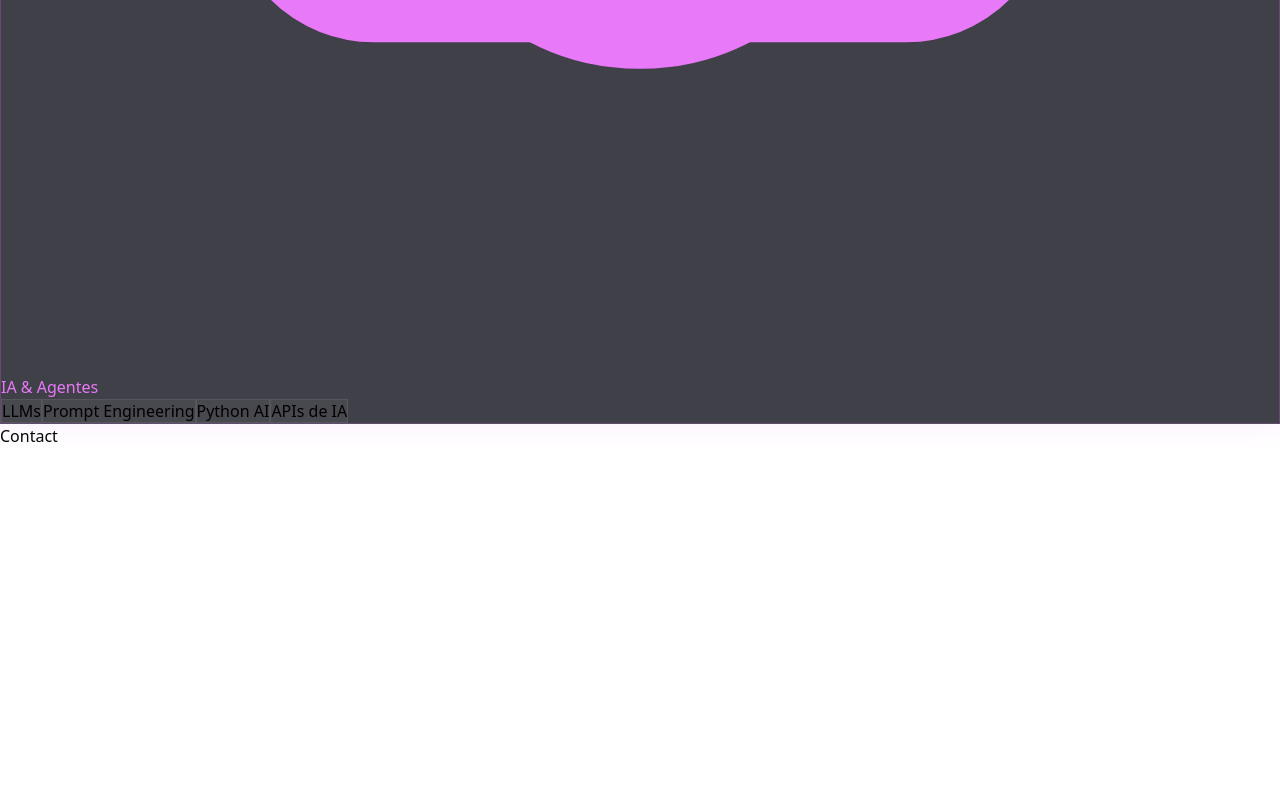
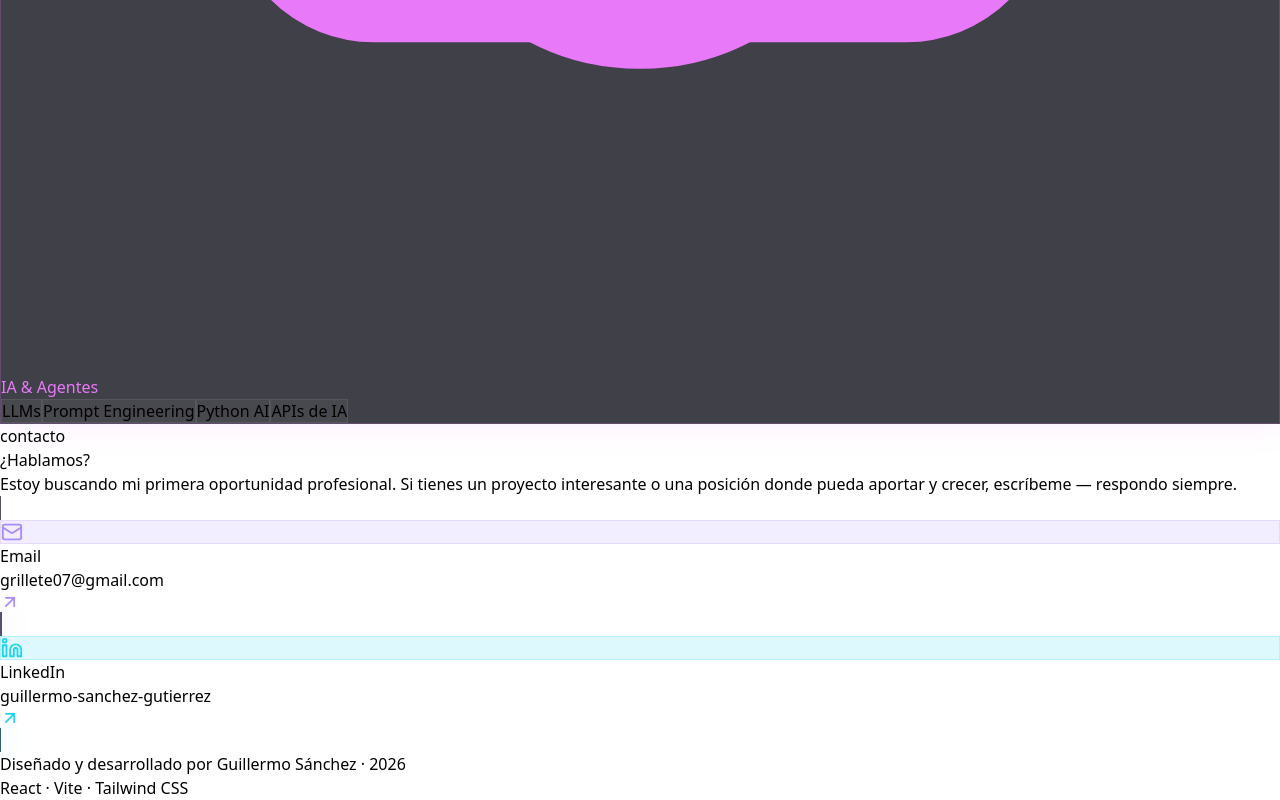
Before and after one commit to grilletee/portfolio, a React app: page / in a window 1280 px wide. Shown: the part 8827-9627 px from the top of the page. Before the commit the page ends 9275 px from the top, so only its background shows below. Built offline with nearby package versions, Linux system fonts and the light colour scheme; the HTML template or start-up script is replaced by a standard one.

Commit message:
feat: add Contact section

```diff
--- a/src/components/sections/Contact.jsx
+++ b/src/components/sections/Contact.jsx
@@ -1,3 +1,139 @@
+import { useEffect, useRef, useState } from "react"
+import { Mail, Linkedin, ArrowUpRight } from "lucide-react"
+
+const links = [
+  {
+    icon: Mail,
+    label: "Email",
+    sub: "grillete07@gmail.com",
+    href: "mailto:grillete07@gmail.com",
+    color: "#a78bfa",
+    glow: "rgba(167,139,250,0.15)",
+    border: "rgba(167,139,250,0.2)",
+  },
+  {
+    icon: Linkedin,
+    label: "LinkedIn",
+    sub: "guillermo-sanchez-gutierrez",
+    href: "https://www.linkedin.com/in/guillermo-sanchez-gutierrez/",
+    color: "#22d3ee",
+    glow: "rgba(34,211,238,0.15)",
+    border: "rgba(34,211,238,0.2)",
+  },
+]
+
+function ContactCard({ link, index }) {
+  const ref = useRef(null)
+  const [visible, setVisible] = useState(false)
+
+  useEffect(() => {
+    const observer = new IntersectionObserver(
+      ([entry]) => { if (entry.isIntersecting) setVisible(true) },
+      { threshold: 0.1 }
+    )
+    if (ref.current) observer.observe(ref.current)
+    return () => observer.disconnect()
+  }, [])
+
+  const Icon = link.icon
+
+  return (
+    <a
+      ref={ref}
+      href={link.href}
+      target={link.href.startsWith("mailto") ? undefined : "_blank"}
+      rel="noopener noreferrer"
+      className="group relative rounded-2xl p-8 flex items-center justify-between transition-all duration-700 cursor-pointer"
+      style={{
+        opacity: visible ? 1 : 0,
+        transform: visible ? "translateY(0)" : "translateY(32px)",
+        transitionDelay: `${index * 120}ms`,
+        background: "rgba(17,17,27,0.8)",
+        border: `1px solid ${link.border}`,
+        boxShadow: visible ? `0 0 30px ${link.glow}` : "none",
+      }}
+    >
+      {/* Hover glow */}
+      <div
+        className="absolute inset-0 rounded-2xl opacity-0 group-hover:opacity-100 transition-opacity duration-300 pointer-events-none"
+        style={{
+          background: `radial-gradient(circle at 50% 0%, ${link.glow}, transparent 70%)`,
+        }}
+      />
+
+      <div className="relative z-10 flex items-center gap-5">
+        <div
+          className="w-12 h-12 rounded-xl flex items-center justify-center shrink-0"
+          style={{ background: link.glow, border: `1px solid ${link.border}` }}
+        >
+          <Icon size={22} style={{ color: link.color }} />
+        </div>
+        <div>
+          <p className="font-bold text-white text-lg">{link.label}</p>
+          <p className="text-gray-400 text-sm font-mono">{link.sub}</p>
+        </div>
+      </div>
+
+      <ArrowUpRight
+        size={20}
+        className="relative z-10 text-gray-600 group-hover:text-white group-hover:translate-x-1 group-hover:-translate-y-1 transition-all duration-200"
+        style={{ color: link.color }}
+      />
+    </a>
+  )
+}
+
 export default function Contact() {
-  return <section id="contact">Contact</section>
+  const ref = useRef(null)
+  const [visible, setVisible] = useState(false)
+
+  useEffect(() => {
+    const observer = new IntersectionObserver(
+      ([entry]) => { if (entry.isIntersecting) setVisible(true) },
+      { threshold: 0.1 }
+    )
+    if (ref.current) observer.observe(ref.current)
+    return () => observer.disconnect()
+  }, [])
+
+  return (
+    <section id="contact" className="py-24 px-6">
+      <div className="max-w-3xl mx-auto">
+
+        {/* Header */}
+        <div
+          ref={ref}
+          className="text-center mb-16 transition-all duration-700"
+          style={{
+            opacity: visible ? 1 : 0,
+            transform: visible ? "translateY(0)" : "translateY(24px)",
+          }}
+        >
+          <p className="text-violet-400 text-sm font-mono mb-3">contacto</p>
+          <h2 className="text-3xl md:text-4xl font-bold mb-6">
+            ¿Hablamos?
+          </h2>
+          <p className="text-gray-400 leading-relaxed max-w-xl mx-auto">
+            Estoy buscando mi primera oportunidad profesional. Si tienes un proyecto
+            interesante o una posición donde pueda aportar y crecer, escríbeme —
+            respondo siempre.
+          </p>
+        </div>
+
+        {/* Contact cards */}
+        <div className="flex flex-col gap-4 mb-16">
+          {links.map((link, i) => (
+            <ContactCard key={link.label} link={link} index={i} />
+          ))}
+        </div>
+
+        {/* Footer */}
+        <div className="text-center text-gray-600 text-sm">
+          <p>Diseñado y desarrollado por Guillermo Sánchez · 2026</p>
+          <p className="mt-1 font-mono">React · Vite · Tailwind CSS</p>
+        </div>
+
+      </div>
+    </section>
+  )
 }
```
Also changed, not shown: public/hero.png (deleted).
